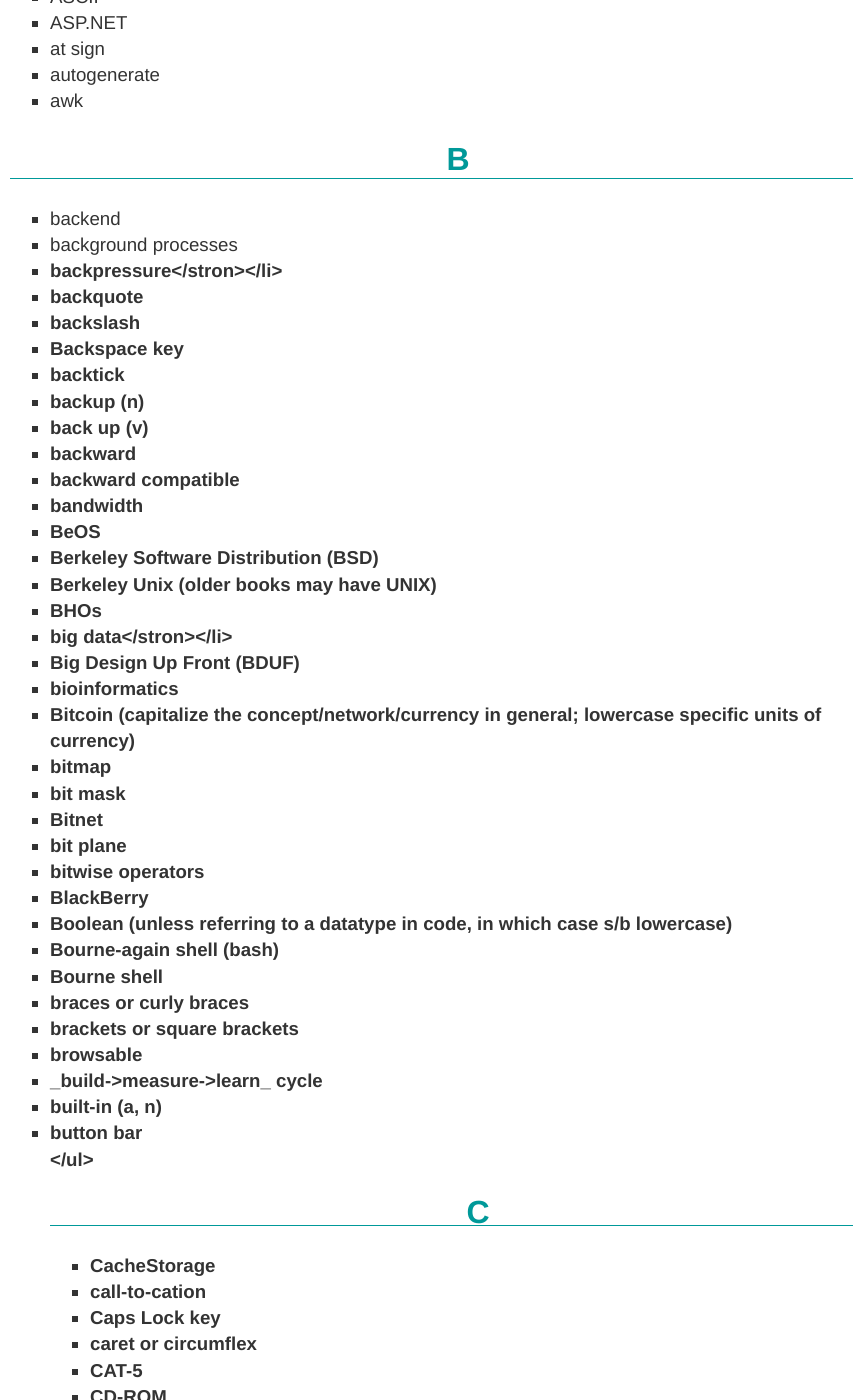
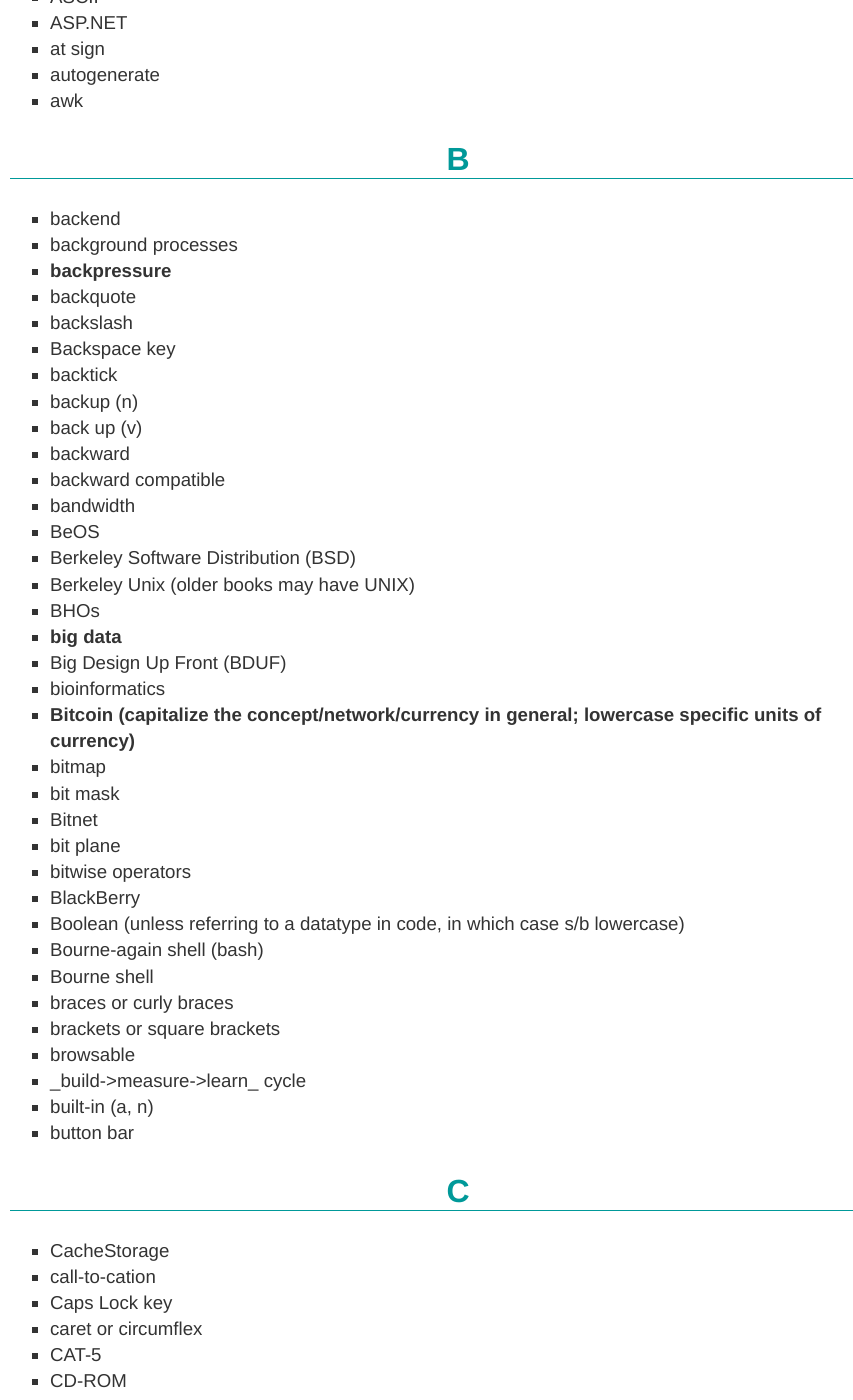
Before and after one commit to oreillymedia/production-resources, a Jekyll site: the page built from styleguide/index.md, in a window 1280 px wide and 1400 px high, scrolled down 16388 px. Shown: the whole window, without its empty margins (182-1035 px from the left). Built offline with Jekyll 4.4.1, drawn with Linux system fonts in a browser that asks for light colours.

Commit message:
fixes bolding

```diff
--- a/styleguide/index.md
+++ b/styleguide/index.md
@@ -876,7 +876,7 @@
 <ul>
 <li> backend</li>
  <li>background processes</li>
- <li><strong>backpressure</stron></li>
+ <li><strong>backpressure</strong></li>
  <li>backquote</li>
  <li>backslash</li>
  <li>Backspace key</li>
@@ -890,7 +890,7 @@
  <li>Berkeley Software Distribution (BSD)</li>
  <li>Berkeley Unix (older books may have UNIX)</li>
  <li>BHOs</li>
- <li><strong>big data</stron></li>
+ <li><strong>big data</strong></li>
  <li>Big Design Up Front (BDUF)</li>
  <li>bioinformatics</li>
  <li><strong>Bitcoin (capitalize the concept/network/currency in general; lowercase specific units of currency)</strong></li>
```
